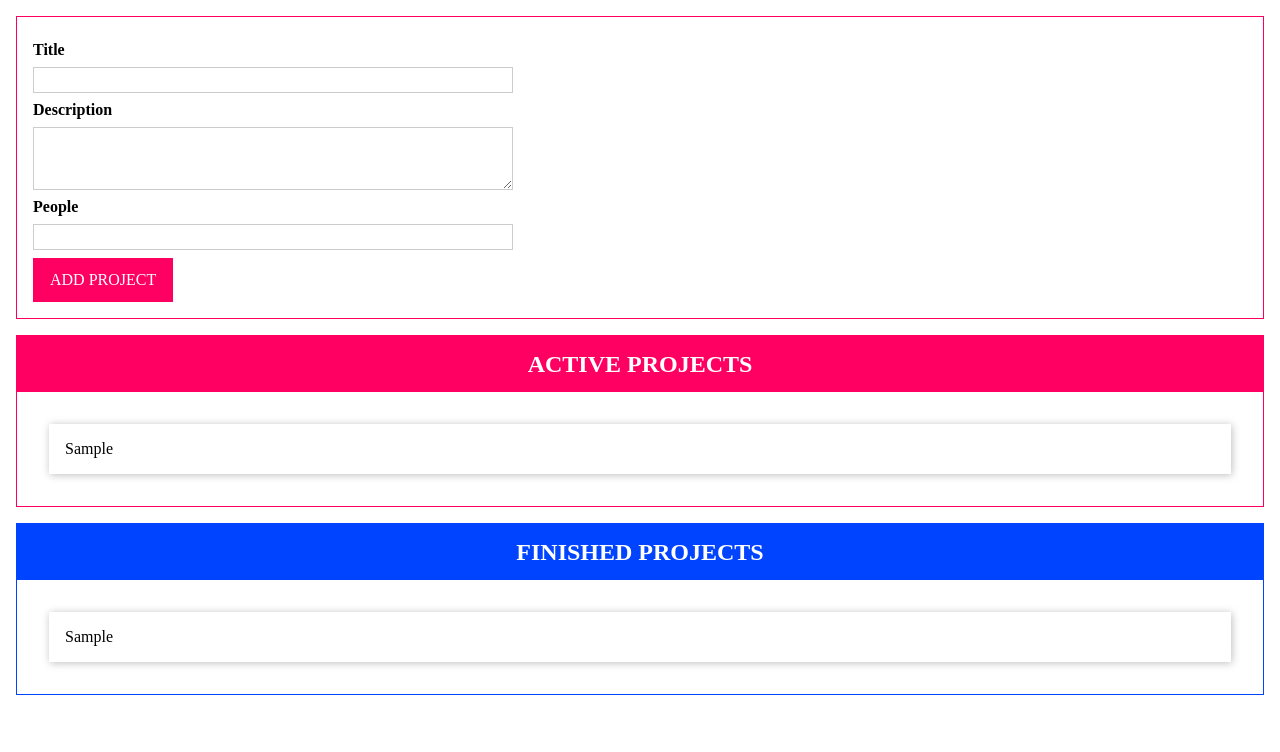
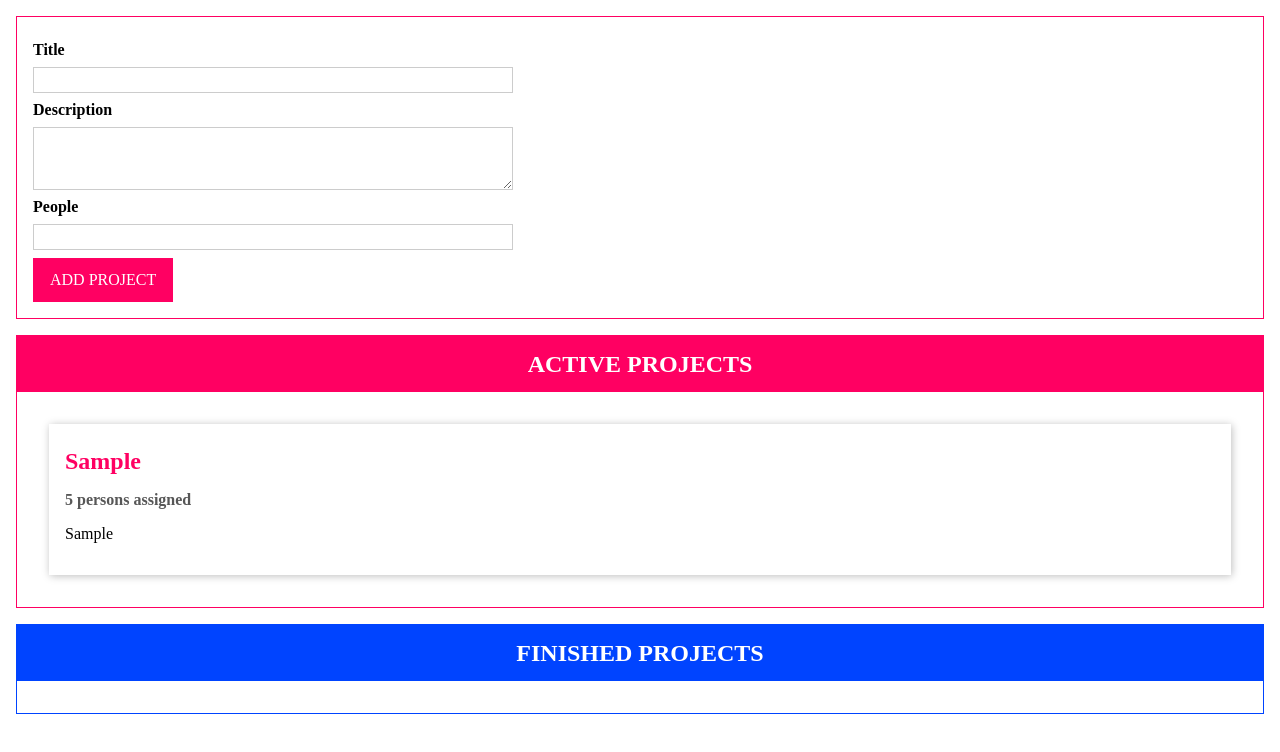
Before and after one commit to Tiwari-Pratik/dragndrop-typescript, a website built with Vite: page index.html in a window 1280 px wide. Both pictures are taken after typing "Sample", "Sample", "5" into the empty fields and a click on the button "ADD PROJECT". Built offline with nearby package versions, Linux system fonts and the light colour scheme.

Commit message:
Finished dragndrop project

```diff
--- a/index.html
+++ b/index.html
@@ -27,7 +27,11 @@
     </form>
   </template>
   <template id="single-project">
-    <li></li>
+    <li draggable="true">
+      <h2></h2>
+      <h3></h3>
+      <p></p>
+    </li>
   </template>
   <template id="project-list">
     <section class="projects">
--- a/src/main.ts
+++ b/src/main.ts
@@ -1,13 +1,53 @@
 import "./style.css";
+
+// Drag n drop interfaces
+
+interface Draggable {
+  dragStartHandler(event: DragEvent): void;
+  dragEndHandler(event: DragEvent): void;
+}
+
+interface DragTarget {
+  dragOverHandler(event: DragEvent): void;
+  dropHandler(event: DragEvent): void;
+  dragLeaveHandler(event: DragEvent): void;
+}
+
+// project Type
+enum ProjectStatus {
+  Active,
+  Finished,
+}
+// Project Type class
+
+class Project {
+  constructor(
+    public id: string,
+    public title: string,
+    public description: string,
+    public numOfPeople: number,
+    public status: ProjectStatus
+  ) { }
+}
+
+type Listener<T> = (items: T[]) => void;
+
+class State<T> {
+  protected listeners: Listener<T>[] = [];
+  addListener(listenerFn: Listener<T>) {
+    this.listeners.push(listenerFn);
+  }
+}
 
 // Project state management class
 
-class ProjectState {
-  private projects: any[] = [];
+class ProjectState extends State<Project> {
+  private projects: Project[] = [];
   private static instance: ProjectState;
-  private listeners: any[] = [];
 
-  private constructor() { }
+  private constructor() {
+    super();
+  }
 
   static getInstance() {
     if (this.instance) {
@@ -18,18 +58,27 @@ class ProjectState {
     }
   }
 
-  addListener(listenerFn: Function) {
-    this.listeners.push(listenerFn);
+  addProject(title: string, description: string, numOfPeople: number) {
+    const newProject = new Project(
+      Math.random().toString(),
+      title,
+      description,
+      numOfPeople,
+      ProjectStatus.Active
+    );
+    this.projects.push(newProject);
+    this.updateListeners();
   }
 
-  addProject(title: string, description: string, numOfPeople: number) {
-    const newProject = {
-      id: Math.random.toString(),
-      title,
-      description,
-      people: numOfPeople,
-    };
-    this.projects.push(newProject);
+  moveProject(projectId: string, newStatus: ProjectStatus) {
+    const project = this.projects.find((prj) => prj.id === projectId);
+    if (project && project.status !== newStatus) {
+      project.status = newStatus;
+      this.updateListeners();
+    }
+  }
+
+  private updateListeners() {
     for (const listenerFn of this.listeners) {
       listenerFn(this.projects.slice());
     }
@@ -99,31 +148,99 @@ function autobind(_: any, _2: string, descriptor: PropertyDescriptor) {
   return adjustedDescriptor;
 }
 
-// ProjectList class
+// Componenet base class
 
-class ProjectList {
+abstract class Component<T extends HTMLElement, U extends HTMLElement> {
   templateElement: HTMLTemplateElement;
-  hostElement: HTMLDivElement;
-  element: HTMLElement;
-  assignedProjects: any[] = [];
+  hostElement: T;
+  element: U;
 
-  constructor(private type: "active" | "finished") {
+  constructor(
+    templateId: string,
+    hostElementId: string,
+    insertAtStart: boolean,
+    newElementId?: string
+  ) {
     this.templateElement = document.getElementById(
-      "project-list"
+      templateId
     )! as HTMLTemplateElement;
-    this.hostElement = document.getElementById("app")! as HTMLDivElement;
-
+    this.hostElement = document.getElementById(hostElementId)! as T;
     const importedNode = document.importNode(
       this.templateElement.content,
       true
     );
-    this.element = importedNode.firstElementChild as HTMLElement;
-    this.element.id = `${this.type}-projects`;
-    projectState.addListener((projects: any[]) => {
-      this.assignedProjects = projects;
-      this.renderProjects();
-    });
-    this.attach();
+    this.element = importedNode.firstElementChild as U;
+    if (newElementId) {
+      this.element.id = newElementId;
+    }
+    this.attach(insertAtStart);
+  }
+  private attach(insertAtStart: boolean) {
+    this.hostElement.insertAdjacentElement(
+      insertAtStart ? "afterbegin" : "beforeend",
+      this.element
+    );
+  }
+
+  abstract configure(): void;
+  abstract renderContent(): void;
+}
+
+// projectItem class
+
+class ProjectItem
+  extends Component<HTMLUListElement, HTMLLIElement>
+  implements Draggable {
+  private project: Project;
+
+  get persons() {
+    if (this.project.numOfPeople === 1) {
+      return "1 person";
+    } else {
+      return `${this.project.numOfPeople} persons`;
+    }
+  }
+
+  constructor(hostId: string, project: Project) {
+    super("single-project", hostId, false, project.id);
+    this.project = project;
+    this.configure();
+    this.renderContent();
+  }
+
+  @autobind
+  dragStartHandler(event: DragEvent): void {
+    // console.log(event);
+    event.dataTransfer!.setData("text/plain", this.project.id);
+    event.dataTransfer!.effectAllowed = "move";
+  }
+
+  @autobind
+  dragEndHandler(_: DragEvent): void {
+    console.log("Drag end");
+  }
+
+  configure() {
+    this.element.addEventListener("dragstart", this.dragStartHandler);
+    this.element.addEventListener("dragend", this.dragEndHandler);
+  }
+  renderContent() {
+    this.element.querySelector("h2")!.textContent = this.project.title;
+    this.element.querySelector("h3")!.textContent = this.persons + " assigned";
+    this.element.querySelector("p")!.textContent = this.project.description;
+  }
+}
+
+// ProjectList class
+
+class ProjectList
+  extends Component<HTMLDivElement, HTMLElement>
+  implements DragTarget {
+  assignedProjects: Project[] = [];
+
+  constructor(private type: "active" | "finished") {
+    super("project-list", "app", false, `${type}-projects`);
+    this.configure();
     this.renderContent();
   }
 
@@ -131,47 +248,69 @@ class ProjectList {
     const listEl = document.getElementById(
       `${this.type}-projects-list`
     )! as HTMLUListElement;
+    listEl.innerHTML = "";
     for (const prjItem of this.assignedProjects) {
-      const listItem = document.createElement("li");
-      listItem.textContent = prjItem.title;
-      listEl.appendChild(listItem);
+      new ProjectItem(this.element.querySelector("ul")!.id, prjItem);
     }
   }
 
-  private renderContent() {
+  @autobind
+  dragOverHandler(event: DragEvent): void {
+    if (event.dataTransfer && event.dataTransfer.types[0] == "text/plain") {
+      event.preventDefault();
+      const listEl = this.element.querySelector("ul")!;
+      listEl.classList.add("droppable");
+    }
+  }
+
+  @autobind
+  dropHandler(event: DragEvent): void {
+    const prjId = event.dataTransfer!.getData("text/plain");
+    projectState.moveProject(
+      prjId,
+      this.type === "active" ? ProjectStatus.Active : ProjectStatus.Finished
+    );
+  }
+
+  @autobind
+  dragLeaveHandler(_: DragEvent): void {
+    const listEl = this.element.querySelector("ul")!;
+    listEl.classList.remove("droppable");
+  }
+  configure() {
+    this.element.addEventListener("dragover", this.dragOverHandler);
+    this.element.addEventListener("dragleave", this.dragLeaveHandler);
+    this.element.addEventListener("drop", this.dropHandler);
+    projectState.addListener((projects: Project[]) => {
+      const relevantProjects = projects.filter((prj) => {
+        if (this.type == "active") {
+          return prj.status === ProjectStatus.Active;
+        } else {
+          return prj.status === ProjectStatus.Finished;
+        }
+      });
+      this.assignedProjects = relevantProjects;
+      this.renderProjects();
+    });
+  }
+
+  renderContent() {
     const listId = `${this.type}-projects-list`;
     this.element.querySelector("ul")!.id = listId;
     this.element.querySelector(
       "h2"
     )!.textContent = `${this.type.toUpperCase()} PROJECTS`;
   }
-
-  private attach() {
-    this.hostElement.insertAdjacentElement("beforeend", this.element);
-  }
 }
 
 // ProjectInput Class
-class ProjectInput {
-  templateElement: HTMLTemplateElement;
-  hostElement: HTMLDivElement;
-  element: HTMLFormElement;
+class ProjectInput extends Component<HTMLDivElement, HTMLFormElement> {
   titleInputElement: HTMLInputElement;
   descriptionInputElement: HTMLInputElement;
   peopleInputElement: HTMLInputElement;
 
   constructor() {
-    this.templateElement = document.getElementById(
-      "project-input"
-    )! as HTMLTemplateElement;
-    this.hostElement = document.getElementById("app")! as HTMLDivElement;
-
-    const importedNode = document.importNode(
-      this.templateElement.content,
-      true
-    );
-    this.element = importedNode.firstElementChild as HTMLFormElement;
-    this.element.id = "user-input";
+    super("project-input", "app", true, "user-input");
     this.titleInputElement = this.element.querySelector(
       "#title"
     )! as HTMLInputElement;
@@ -182,7 +321,6 @@ class ProjectInput {
       "#people"
     )! as HTMLInputElement;
     this.configure();
-    this.attach();
   }
 
   private gatherUserInput(): [string, string, number] | void {
@@ -218,13 +356,10 @@ class ProjectInput {
       this.clearInputs();
     }
   }
-  private configure() {
+  configure() {
     this.element.addEventListener("submit", this.submitHandler);
   }
-
-  private attach() {
-    this.hostElement.insertAdjacentElement("afterbegin", this.element);
-  }
+  renderContent() { }
 }
 
 const prjInp = new ProjectInput();
--- a/src/style.css
+++ b/src/style.css
@@ -88,6 +88,7 @@ button:active {
   box-shadow: 1px 1px 8px rgba(0, 0, 0, 0.26);
   padding: 1rem;
   margin: 1rem;
+  background-color: white;
 }
 
 .projects li h2 {
```
